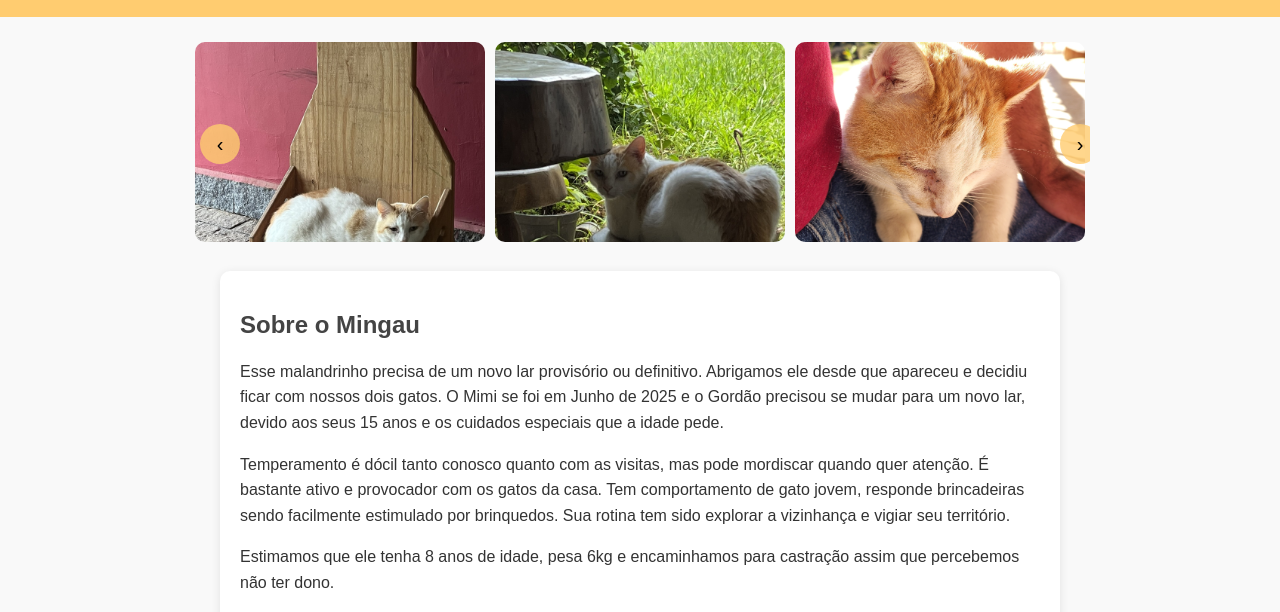
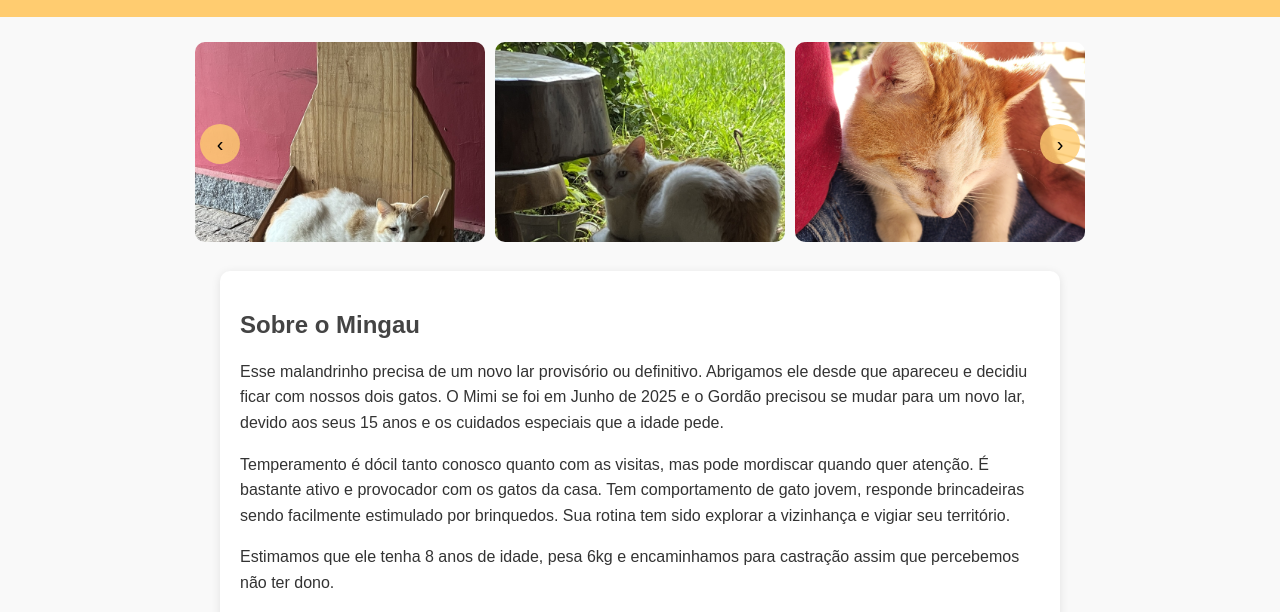
Before and after one commit to areisbr/adote, a plain HTML site: page index.html in a window 1280 px wide. Shown: the part 61-673 px from the top of the page. Drawn offline with Linux system fonts and the light colour scheme.

Commit message:
Fix no carrossel

```diff
--- a/index.html
+++ b/index.html
@@ -55,7 +55,6 @@
     .carousel-buttons {
       position: absolute;
       top: 50%;
-      width: 100%;
       display: flex;
       justify-content: space-between;
       transform: translateY(-50%);
@@ -70,6 +69,14 @@
       height: 40px;
       cursor: pointer;
       font-size: 20px;
+    }
+
+    .carousel-button-left {
+      left: 0px;
+    }
+
+    .carousel-button-right {
+      right: 0px;
     }
 
     .content {
@@ -163,8 +170,10 @@
       <div class="carousel-slide"><img src="images/foto6.jpg" alt="foto6"></div>
       <div class="carousel-slide"><img src="images/foto7.jpg" alt="foto7"></div>
     </div>
-    <div class="carousel-buttons">
+    <div class="carousel-buttons carousel-button-left">
       <button onclick="moveCarousel(1)">‹</button>
+    </div>
+    <div class="carousel-buttons carousel-button-right">
       <button onclick="moveCarousel(-1)">›</button>
     </div>
   </div>
```
